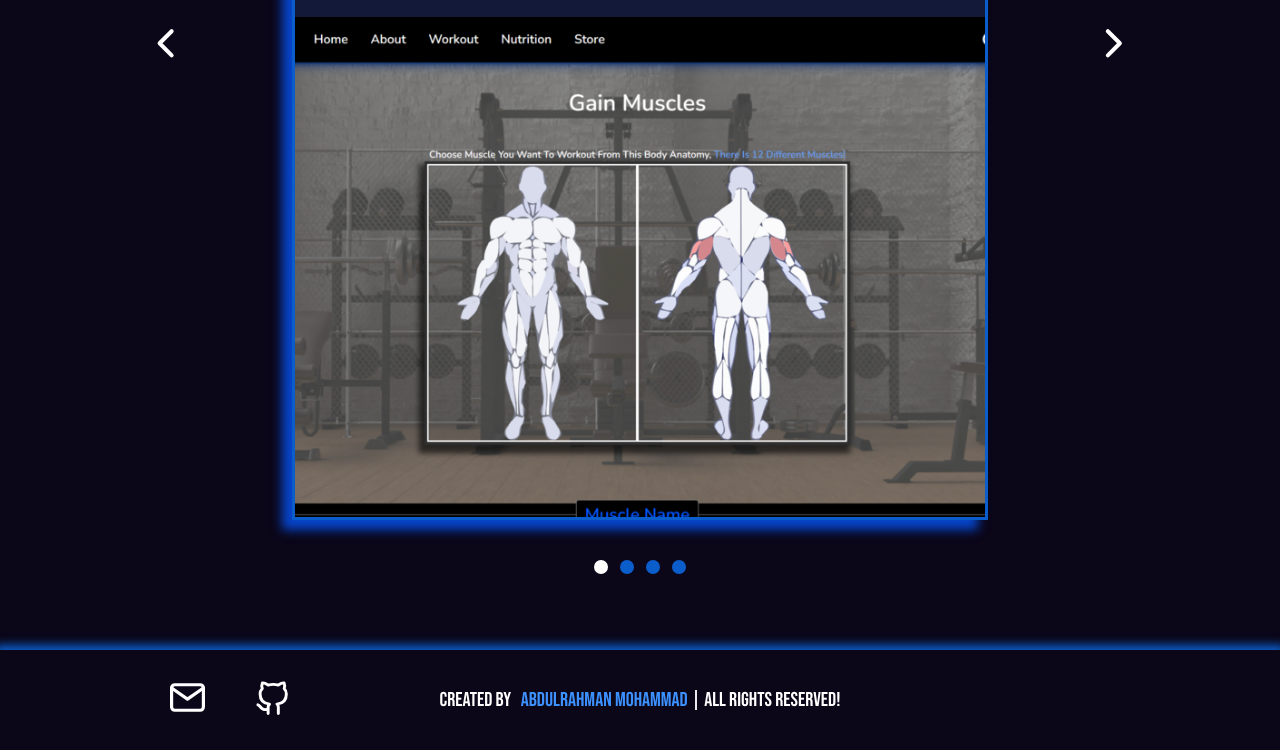
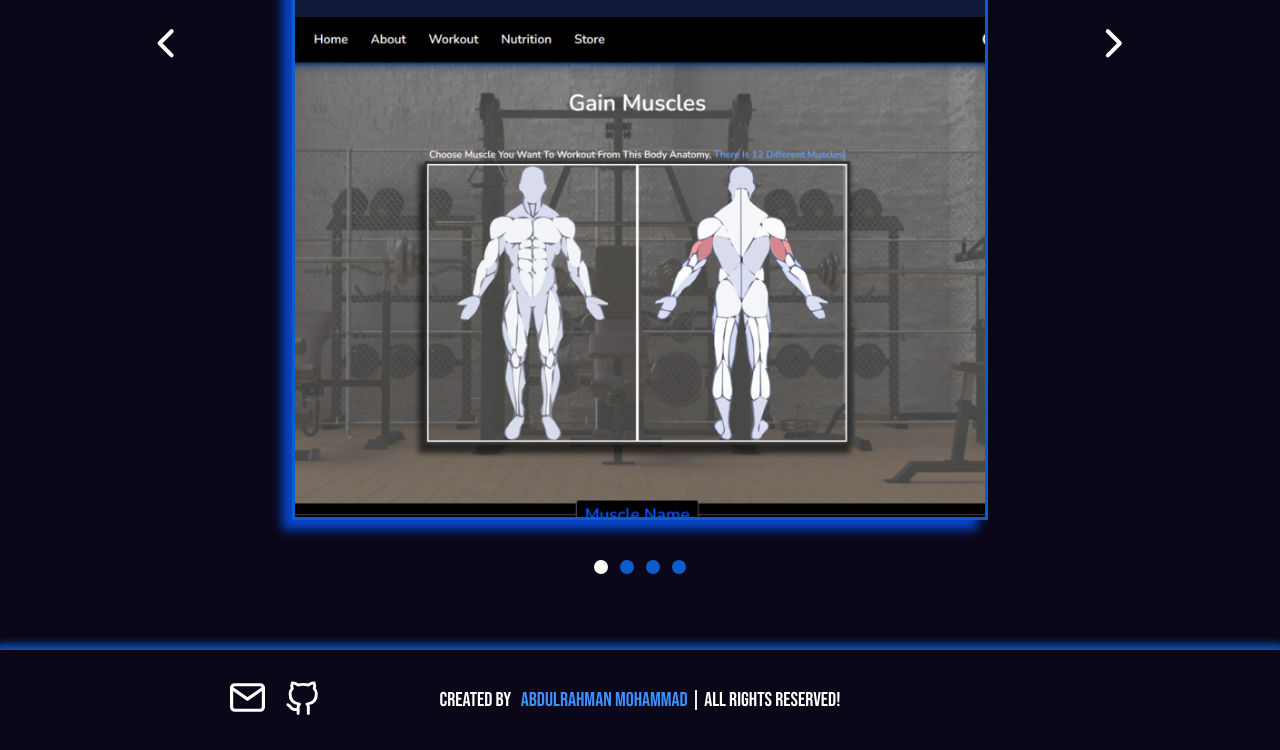
Before and after one commit to Abdulrahman-Alkhalaileh/portfolio, a plain HTML site: page index.html in a window 1280 px wide. Shown: the part 2813-3563 px from the top of the page. Drawn offline with Linux system fonts and the light colour scheme.

Commit message:
css sheet update

```diff
--- a/style.css
+++ b/style.css
@@ -1082,9 +1082,6 @@ a:hover{
 
 /********** Project section ***********/
 
-.projectsContainer{
-}
-
 .lightBody .sliderElement{
     box-shadow: #284a94 -10px 10px 10px 0px;
     background-color: #ffffff52;
@@ -1208,5 +1205,5 @@ a:hover{
 }
 
 .footer .socials{
-    justify-content: space-evenly;
+    justify-content: s;
 }
```
